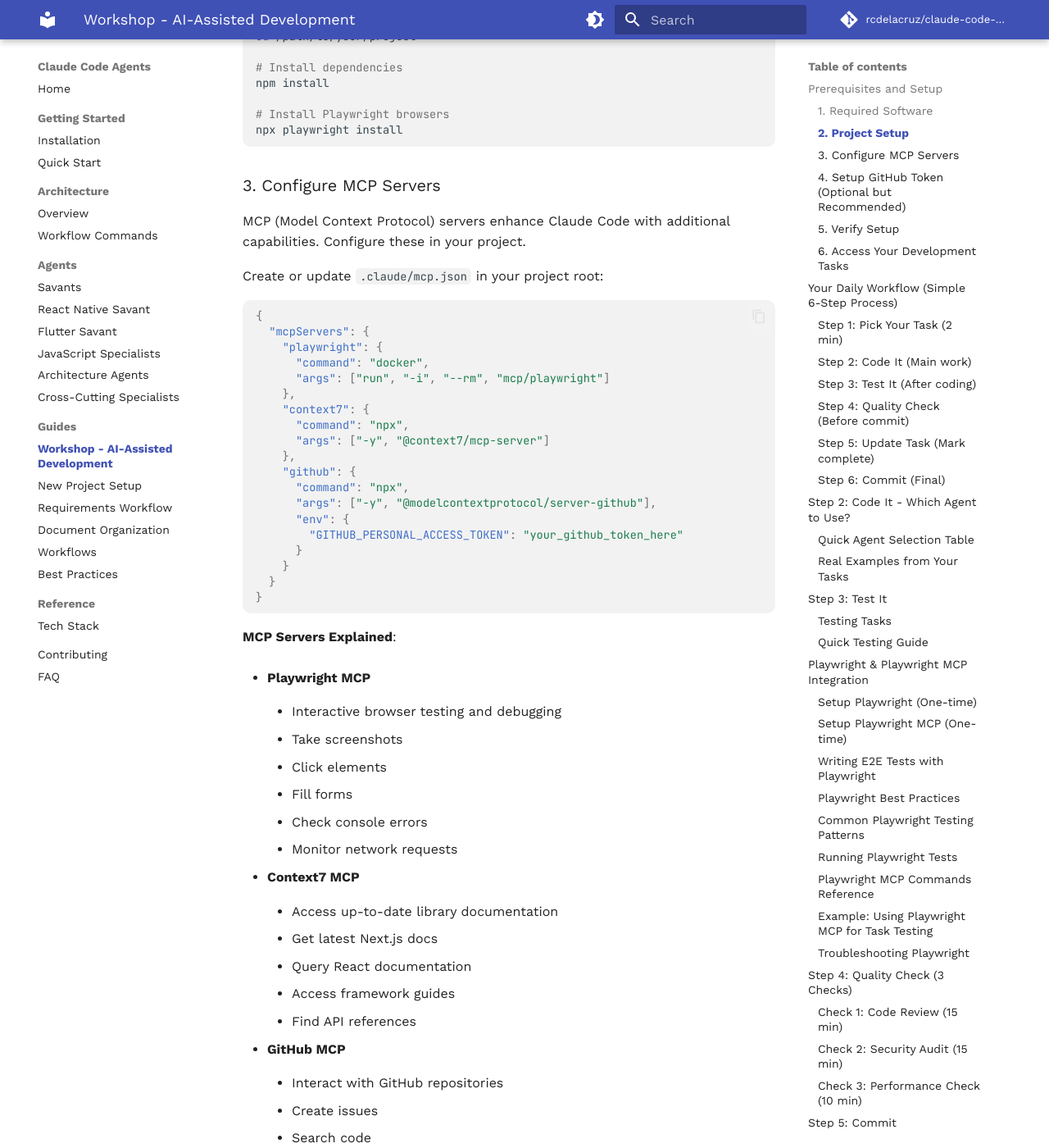
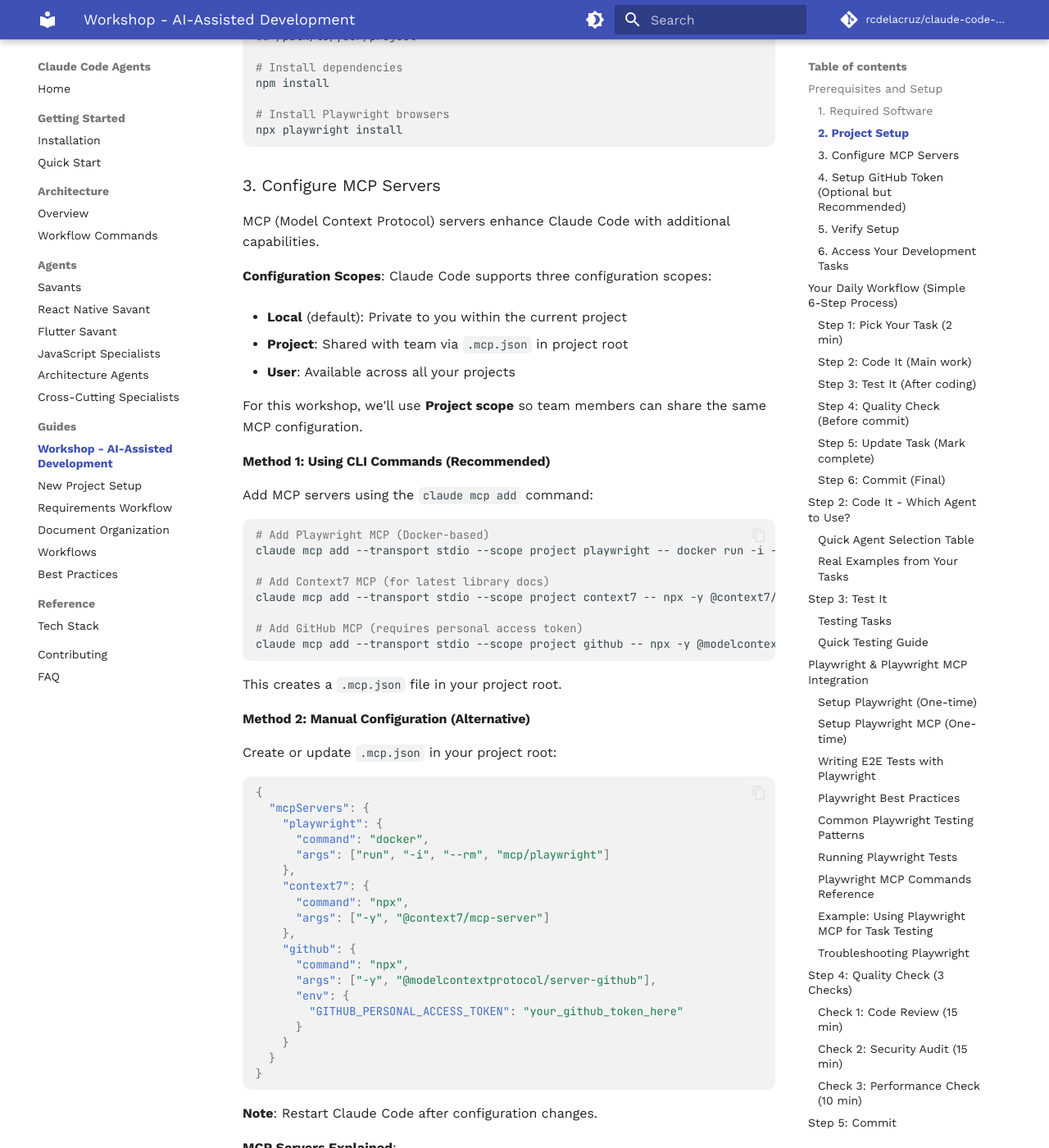
Before and after one commit to rcdelacruz/claude-code-agents, an MkDocs documentation site: the page built from docs/guides/workshop-ai-assisted-development.md, in a window 1280 px wide and 1400 px high, scrolled down 1213 px. Shown: the whole window at 82% size. Built offline with MkDocs 1.6.1 and Material for MkDocs 9.7.7, drawn with Linux system fonts in a browser that asks for light colours; comment, search, counter and statistics services are not loaded; some of the changed text lies outside the part shown.

Commit message:
feat: enhance MCP server configuration instructions and add CLI command examples

````diff
--- a/docs/guides/workshop-ai-assisted-development.md
+++ b/docs/guides/workshop-ai-assisted-development.md
@@ -50,9 +50,36 @@
 
 ### 3. Configure MCP Servers
 
-MCP (Model Context Protocol) servers enhance Claude Code with additional capabilities. Configure these in your project.
-
-Create or update `.claude/mcp.json` in your project root:
+MCP (Model Context Protocol) servers enhance Claude Code with additional capabilities.
+
+**Configuration Scopes**: Claude Code supports three configuration scopes:
+
+- **Local** (default): Private to you within the current project
+- **Project**: Shared with team via `.mcp.json` in project root
+- **User**: Available across all your projects
+
+For this workshop, we'll use **Project scope** so team members can share the same MCP configuration.
+
+#### Method 1: Using CLI Commands (Recommended)
+
+Add MCP servers using the `claude mcp add` command:
+
+```bash
+# Add Playwright MCP (Docker-based)
+claude mcp add --transport stdio --scope project playwright -- docker run -i --rm mcp/playwright
+
+# Add Context7 MCP (for latest library docs)
+claude mcp add --transport stdio --scope project context7 -- npx -y @context7/mcp-server
+
+# Add GitHub MCP (requires personal access token)
+claude mcp add --transport stdio --scope project github -- npx -y @modelcontextprotocol/server-github
+```
+
+This creates a `.mcp.json` file in your project root.
+
+#### Method 2: Manual Configuration (Alternative)
+
+Create or update `.mcp.json` in your project root:
 
 ```json
 {
@@ -76,6 +103,8 @@
 }
 ```
 
+**Note**: Restart Claude Code after configuration changes.
+
 **MCP Servers Explained**:
 
 - **Playwright MCP**
@@ -139,9 +168,11 @@
 source ~/.zshrc  # or source ~/.bashrc
 ```
 
-**Option 2: In Project Config (Less secure - token in file)**
-
-Add to `.claude/mcp.json` (make sure this file is in `.gitignore`):
+The GitHub MCP server will automatically read the token from the environment variable.
+
+**Option 2: In Project `.mcp.json` (Less secure - token in file)**
+
+Add to `.mcp.json` (make sure this file is in `.gitignore`):
 
 ```json
 {
@@ -586,14 +617,19 @@
 # You should see mcp__MCP_DOCKER__browser_navigate, browser_click, etc.
 ```
 
-**If Playwright MCP is not available**, configure Docker MCP in your project:
-
-Add to `.claude/mcp.json` in your project root:
+**If Playwright MCP is not available**, configure it using one of these methods:
+
+**Using CLI (Recommended):**
+```bash
+claude mcp add --transport stdio --scope project playwright -- docker run -i --rm mcp/playwright
+```
+
+**Or manually add to `.mcp.json` in your project root:**
 
 ```json
 {
   "mcpServers": {
-    "MCP_DOCKER": {
+    "playwright": {
       "command": "docker",
       "args": [
         "run",
@@ -606,7 +642,7 @@
 }
 ```
 
-**No restart needed** - Claude Code loads MCP servers automatically from project configuration.
+**Restart required** - Restart Claude Code after configuration changes.
 
 **Troubleshooting**:
 
````
Also changed, not shown: other parts of docs/guides/workshop-ai-assisted-development.md (+4 -4 lines).
